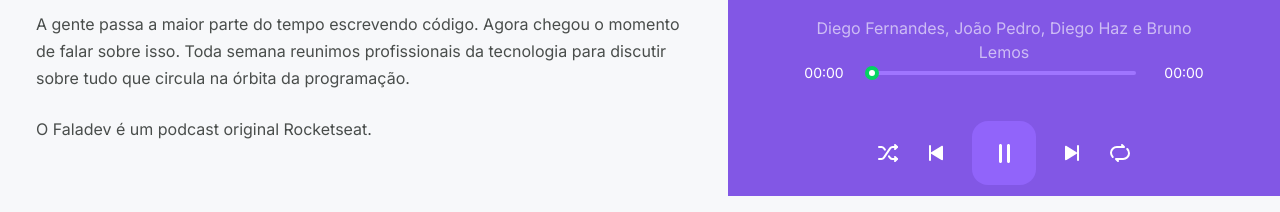
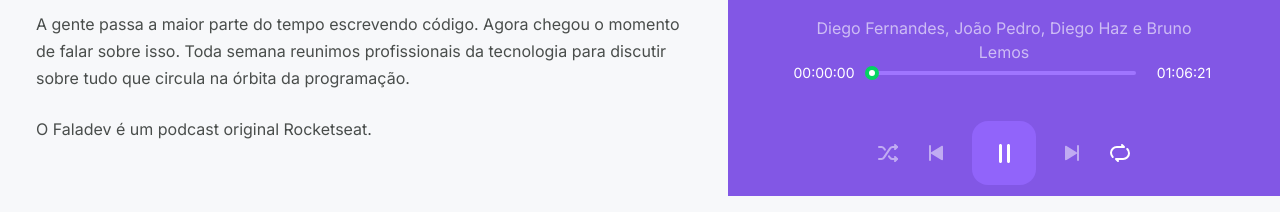
Before and after one commit to carlosemidio/podcastrnext, a Next.js app: page /episodes/a-importancia-da-contribuicao-em-open-source in a window 1280 px wide. Both pictures are taken after a click on the button 692 px from the left and 228 px from the top of the page. Shown: the part 604-816 px from the top of the page. Built offline with nearby package versions, Linux system fonts and the light colour scheme; data requests are answered from the project's data file.

Commit message:
Shuffle, loop and duration control with slider

```diff
--- a/src/components/Player/index.tsx
+++ b/src/components/Player/index.tsx
@@ -1,24 +1,32 @@
 import Image from "next/image";
-import { useContext, useEffect, useRef } from "react";
+import { useEffect, useRef, useState } from "react";
 import Slider from "rc-slider";
 import "rc-slider/assets/index.css";
 
-import { PlayerContext } from "../../contexts/PlayerContext";
+import { usePlayer } from "../../contexts/PlayerContext";
 
 import styles from "./styles.module.scss";
+import { convertDurationToTimeString } from "../../util/convertDurationToTimeString";
 
 export function Player() {
   const audioRef = useRef<HTMLAudioElement>(null);
+  const [progress, setProgress] = useState(0);
 
   const {
     currentEpisodeIndex,
     episodeList,
     isPlaying,
+    isLooping,
+    isShuffling,
     togglePlay,
     setPlayingState,
     playNext,
     playPrevious,
-  } = useContext(PlayerContext);
+    hasNext,
+    hasPrevious,
+    toggleLoop,
+    toggleShuffle,
+  } = usePlayer();
 
   useEffect(() => {
     if (!audioRef.current) {
@@ -31,6 +39,24 @@
       audioRef.current.pause();
     }
   }, [isPlaying]);
+
+  function setupProgressListener() {
+    audioRef.current.currentTime = 0;
+    audioRef.current.addEventListener("timeupdate", () => {
+      setProgress(Math.floor(audioRef.current.currentTime));
+    });
+  }
+
+  function handleSeek(amount: number) {
+    audioRef.current.currentTime = amount;
+    setProgress(amount);
+  }
+
+  function handleEnded() {
+    if (hasNext) {
+      playNext();
+    }
+  }
 
   const episode = episodeList[currentEpisodeIndex];
 
@@ -58,10 +84,13 @@
       )}
       <footer className={!episode ? styles.empty : ""}>
         <div className={styles.progress}>
-          <span>00:00</span>
+          <span>{convertDurationToTimeString(progress)}</span>
           <div className={styles.slider}>
             {episode ? (
               <Slider
+                max={episode.duration}
+                value={progress}
+                onChange={handleSeek}
                 trackStyle={{ backgroundColor: "#04d361" }}
                 railStyle={{ backgroundColor: "#9f75ff" }}
                 handleStyle={{ borderColor: "#04d361", borderWidth: 4 }}
@@ -70,24 +99,36 @@
               <div className={styles.emptySlider} />
             )}
           </div>
-          <span>00:00</span>
+          <span>{convertDurationToTimeString(episode?.duration ?? 0)}</span>
         </div>
 
         {episode && (
           <audio
             src={episode.url}
             ref={audioRef}
+            loop={isLooping}
             autoPlay
             onPlay={() => setPlayingState(true)}
             onPause={() => setPlayingState(false)}
+            onLoadedMetadata={setupProgressListener}
+            onEnded={handleEnded}
           />
         )}
 
         <div className={styles.buttons}>
-          <button type="button" disabled={!episode}>
+          <button
+            type="button"
+            disabled={!episode || episodeList.length <= 1}
+            onClick={toggleShuffle}
+            className={isShuffling ? styles.isActive : ""}
+          >
             <img src="/shuffle.svg" alt="Embaralhar" />
           </button>
-          <button onClick={playPrevious} type="button" disabled={!episode}>
+          <button
+            onClick={playPrevious}
+            type="button"
+            disabled={!episode || !hasPrevious}
+          >
             <img src="/play-previous.svg" alt="Tocar anterior" />
           </button>
           <button
@@ -102,10 +143,19 @@
               <img src="/play.svg" alt="Tocar" />
             )}
           </button>
-          <button onClick={playNext} type="button" disabled={!episode}>
+          <button
+            onClick={playNext}
+            type="button"
+            disabled={!episode || !hasNext}
+          >
             <img src="/play-next.svg" alt="Tocar próxima" />
           </button>
-          <button type="button" disabled={!episode}>
+          <button
+            type="button"
+            disabled={!episode}
+            onClick={toggleLoop}
+            className={isLooping ? styles.isActive : ""}
+          >
             <img src="/repeat.svg" alt="Repetir" />
           </button>
         </div>
--- a/src/components/Player/styles.module.scss
+++ b/src/components/Player/styles.module.scss
@@ -24,7 +24,7 @@
   footer {
     align-self: stretch;
 
-    &.empty {
+    &.empty .progress {
       opacity: 0.5;
     }
   }
@@ -110,10 +110,20 @@
 
     &:disabled {
       cursor: default;
+      opacity: 0.5;
     }
 
     &:hover:not(:disabled) {
       filter: brightness(0.7);
+    }
+
+    &.isActive {
+      filter: invert(0.35) sepia(1) saturate(3) hue-rotate(100deg);
+    }
+
+    &.isActive:hover {
+      filter: brightness(0.6) invert(0.35) sepia(1) saturate(3)
+        hue-rotate(100deg);
     }
 
     &.playButton {
--- a/src/contexts/PlayerContext.tsx
+++ b/src/contexts/PlayerContext.tsx
@@ -1,4 +1,4 @@
-import { createContext, ReactNode, useState } from "react";
+import { createContext, ReactNode, useContext, useState } from "react";
 
 type Episode = {
   title: string;
@@ -12,12 +12,18 @@
   currentEpisodeIndex: number;
   episodeList: Episode[];
   isPlaying: boolean;
+  isLooping: boolean;
+  isShuffling: boolean;
   play: (episode: Episode) => void;
   togglePlay: () => void;
   setPlayingState: (state: boolean) => void;
   playList: (list: Episode[], index: number) => void;
   playNext: () => void;
   playPrevious: () => void;
+  hasNext: boolean;
+  hasPrevious: boolean;
+  toggleLoop: () => void;
+  toggleShuffle: () => void;
 };
 
 export const PlayerContext = createContext({} as PlayerContextData);
@@ -32,6 +38,8 @@
   const [episodeList, setEpisodeList] = useState([]);
   const [currentEpisodeIndex, setCurrentEpisodeIndex] = useState(0);
   const [isPlaying, setIsPlaying] = useState(false);
+  const [isLooping, setIsLooping] = useState(false);
+  const [isShuffling, setIsShuffling] = useState(false);
 
   function play(episode: Episode) {
     setEpisodeList([episode]);
@@ -45,22 +53,36 @@
     setIsPlaying(true);
   }
 
+  const hasPrevious = currentEpisodeIndex > 0;
+  const hasNext = isShuffling || currentEpisodeIndex + 1 < episodeList.length;
+
   function playNext() {
-    const nextEpisodeIndex = currentEpisodeIndex + 1;
-
-    if (nextEpisodeIndex < episodeList.length) {
-      setCurrentEpisodeIndex(nextEpisodeIndex);
+    if (isShuffling) {
+      const nextRandomEpisodeIndex = Math.floor(
+        Math.random() * episodeList.length
+      );
+      setCurrentEpisodeIndex(nextRandomEpisodeIndex);
+    } else if (hasNext) {
+      setCurrentEpisodeIndex(currentEpisodeIndex + 1);
     }
   }
 
   function playPrevious() {
-    if (currentEpisodeIndex > 0) {
+    if (hasPrevious) {
       setCurrentEpisodeIndex(currentEpisodeIndex - 1);
     }
   }
 
   function togglePlay() {
     setIsPlaying(!isPlaying);
+  }
+
+  function toggleLoop() {
+    setIsLooping(!isLooping);
+  }
+
+  function toggleShuffle() {
+    setIsShuffling(!isShuffling);
   }
 
   function setPlayingState(state: boolean) {
@@ -74,14 +96,24 @@
         episodeList,
         play,
         isPlaying,
-        togglePlay,
+        isLooping,
+        isShuffling,
+        toggleLoop,
         setPlayingState,
         playList,
         playNext,
         playPrevious,
+        hasNext,
+        hasPrevious,
+        togglePlay,
+        toggleShuffle,
       }}
     >
       {children}
     </PlayerContext.Provider>
   );
 }
+
+export const usePlayer = () => {
+  return useContext(PlayerContext);
+};
--- a/src/pages/episodes/[slug].tsx
+++ b/src/pages/episodes/[slug].tsx
@@ -3,8 +3,7 @@
 import { GetStaticPaths, GetStaticProps } from "next";
 import Image from "next/image";
 import Link from "next/link";
-import { useContext } from "react";
-import { PlayerContext } from "../../contexts/PlayerContext";
+import { usePlayer } from "../../contexts/PlayerContext";
 import { api } from "../../services/api";
 import { convertDurationToTimeString } from "../../util/convertDurationToTimeString";
 
@@ -16,7 +15,7 @@
   thumbnail: string;
   description: string;
   members: string;
-  duration: string;
+  duration: number;
   durationAsString: string;
   url: string;
   publishedAt: string;
@@ -27,7 +26,7 @@
 };
 
 export default function Episode({ episode }: EpisodeProps) {
-  const { play } = useContext(PlayerContext);
+  const { play } = usePlayer();
 
   return (
     <div className={styles.episode}>
--- a/src/pages/index.tsx
+++ b/src/pages/index.tsx
@@ -1,12 +1,11 @@
 import { GetStaticProps } from "next";
-import { useContext } from "react";
 import Image from "next/image";
 import Link from "next/link";
 import { format, parseISO } from "date-fns";
 import ptBR from "date-fns/locale/pt-BR";
 import { api } from "../services/api";
 import { convertDurationToTimeString } from "../util/convertDurationToTimeString";
-import { PlayerContext } from "../contexts/PlayerContext";
+import { usePlayer } from "../contexts/PlayerContext";
 
 import styles from "./home.module.scss";
 
@@ -27,7 +26,7 @@
 };
 
 export default function Home({ latestEpisodes, allEpisodes }: HomeProps) {
-  const { playList } = useContext(PlayerContext);
+  const { playList } = usePlayer();
 
   const episodeList = [...latestEpisodes, ...allEpisodes];
 
```
